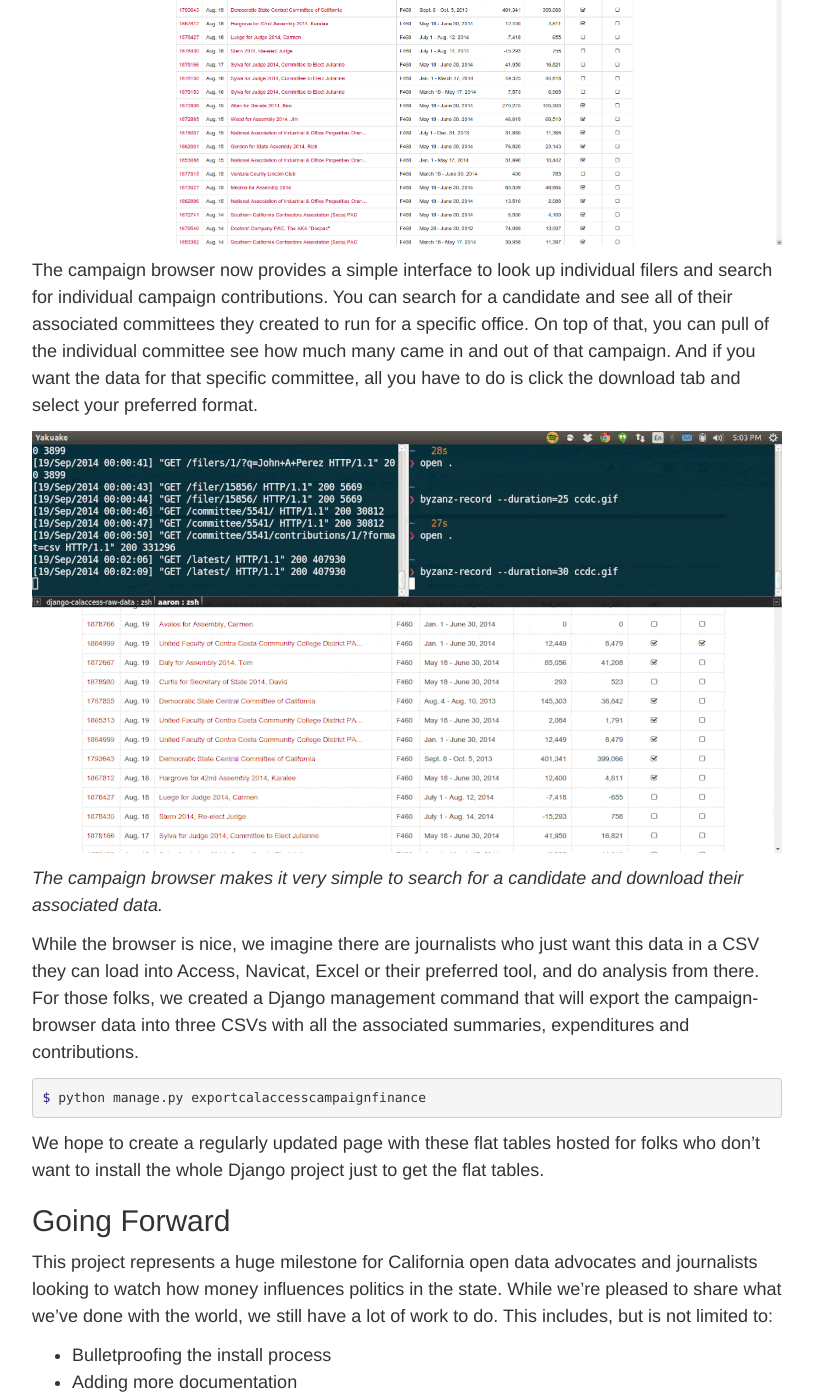
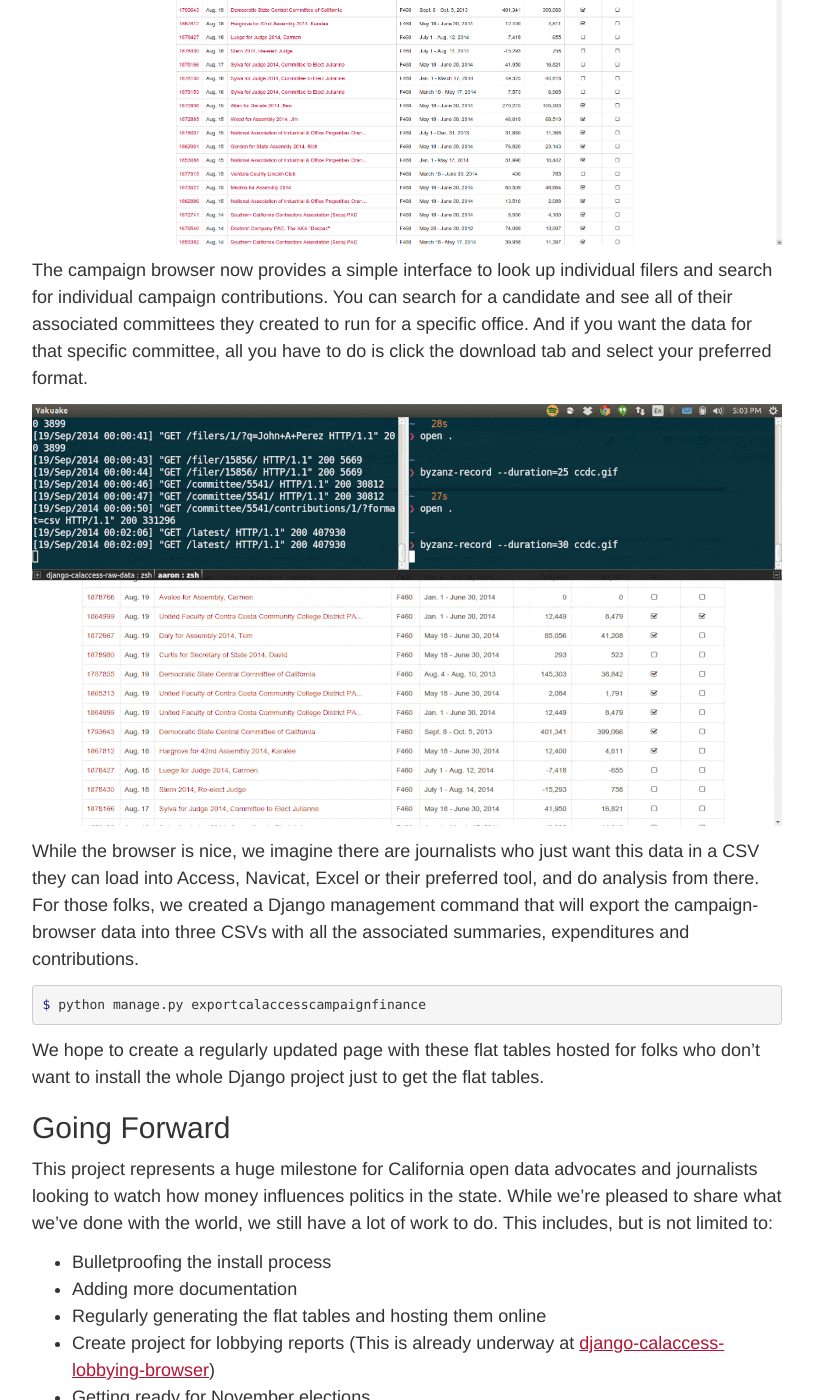
Before and after one commit to palewire/californiacivicdata.org, a Jekyll site: the page built from _posts/2014-09-24-calaccess-code-convening.markdown, in a window 1280 px wide and 1400 px high, scrolled down 3093 px. Shown: the whole window, without its empty margins (233-1046 px from the left). Built offline with Jekyll 4.4.1, drawn with Linux system fonts in a browser that asks for light colours.

Commit message:
Updated 2014-09-24-calaccess-code-convening.markdown

```diff
--- a/_posts/2014-09-24-calaccess-code-convening.markdown
+++ b/_posts/2014-09-24-calaccess-code-convening.markdown
@@ -102,11 +102,9 @@ $ python manage.py runserver
 
 ![homepage.png](/img/homepage.png)
 
-The campaign browser now provides a simple interface to look up individual filers and search for individual campaign contributions. You can search for a candidate and see all of their associated committees they created to run for a specific office. On top of that, you can pull of the individual committee see how much many came in and out of that campaign. And if you want the data for that specific committee, all you have to do is click the download tab and select your preferred format.
+The campaign browser now provides a simple interface to look up individual filers and search for individual campaign contributions. You can search for a candidate and see all of their associated committees they created to run for a specific office. And if you want the data for that specific committee, all you have to do is click the download tab and select your preferred format.
 
 ![How the calaccess campaign browser interface works](/img/ccdc-example.gif)
-
-_The campaign browser makes it very simple to search for a candidate and download their associated data._
 
 While the browser is nice, we imagine there are journalists who just want this data in a CSV they can load into Access, Navicat, Excel or their preferred tool, and do analysis from there. For those folks, we created a Django management command that will export the campaign-browser data into three CSVs with all the associated summaries, expenditures and contributions.
 
```
